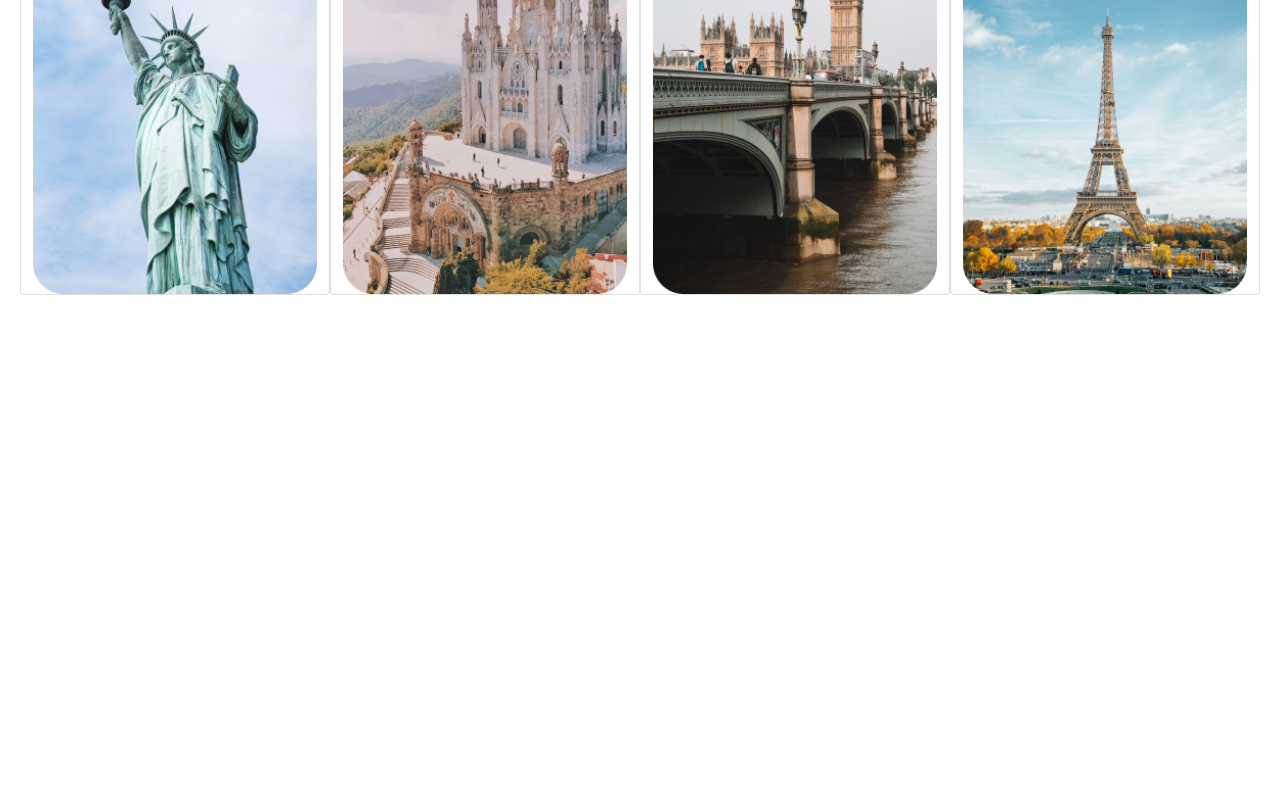
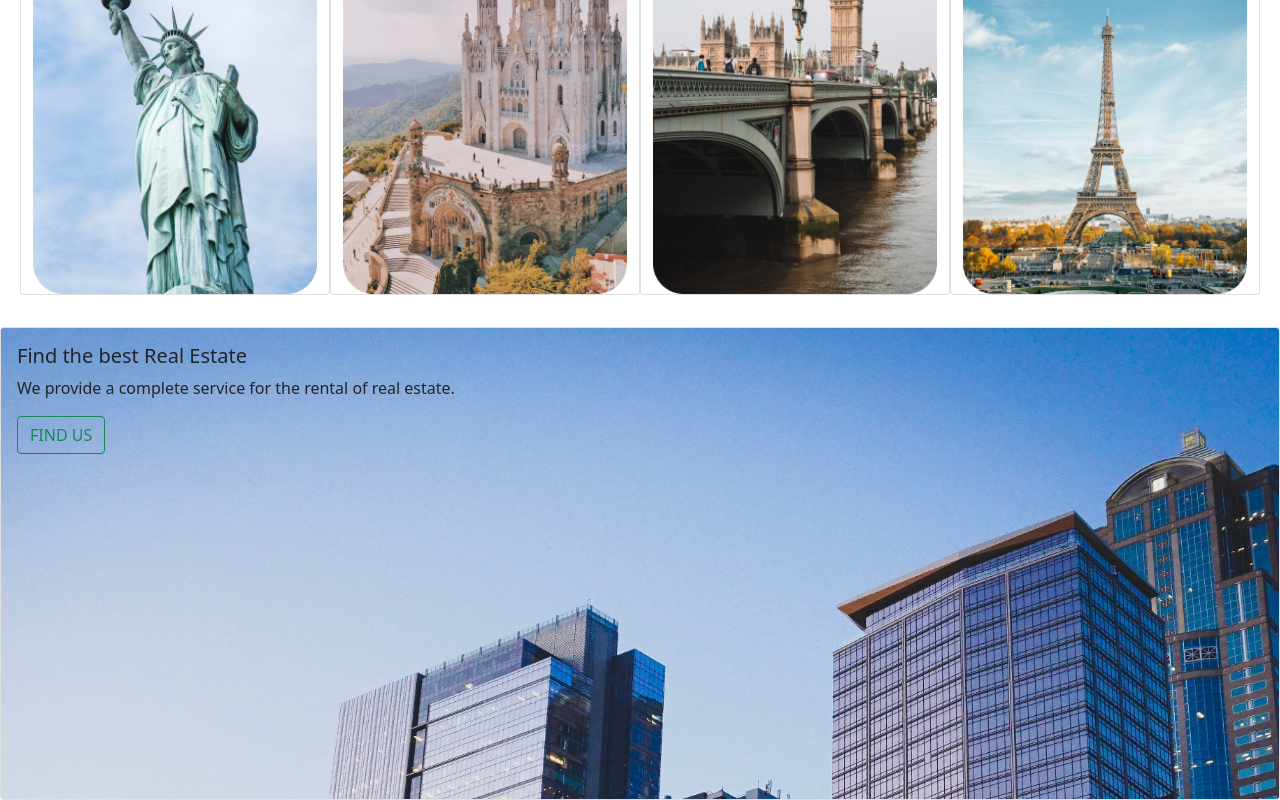
Before and after one commit to Frontend-Web-Dev-Project-Cohort-5/Rentmovers, a React (Create React App) app: page / in a window 1280 px wide. Shown: the part 636-1436 px from the top of the page. Before the commit the page ends 963 px from the top, so only its background shows below. Built offline with nearby package versions, Linux system fonts and the light colour scheme.

Commit message:
working on find best, added image and writeup

```diff
--- a/src/components/Findbest.js
+++ b/src/components/Findbest.js
@@ -0,0 +1,23 @@
+// import React from "react";
+import findbest from "../media/findbest.jpg";
+
+function Findbest() {
+  return (
+    <>
+      <div className="card text-dark">
+        <img src={findbest} className="card-img" alt="find best image" />
+        <div className="card-img-overlay">
+          <h5 className="card-title">Find the best Real Estate</h5>
+          <p className="card-text">
+            We provide a complete service for the rental of real estate.
+          </p>
+          <button className="btn btn-outline-success" type="submit">
+            FIND US
+          </button>
+        </div>
+      </div>
+    </>
+  );
+}
+
+export default Findbest;
--- a/src/pages/Home.js
+++ b/src/pages/Home.js
@@ -2,14 +2,16 @@
 import Navbar from "../components/Navbar";
 import Hero from "../components/Hero";
 import Available from "../components/Available";
+import Findbest from "../components/Findbest";
 import Footer from "../components/Footer";
 
 function Home() {
   return (
     <>
       <Navbar />
-      <Hero/>
-      <Available/>
+      <Hero />
+      <Available />
+      <Findbest />
 
     </>
   );
```
Also changed, not shown: src/media/findbest.jpg (added).
